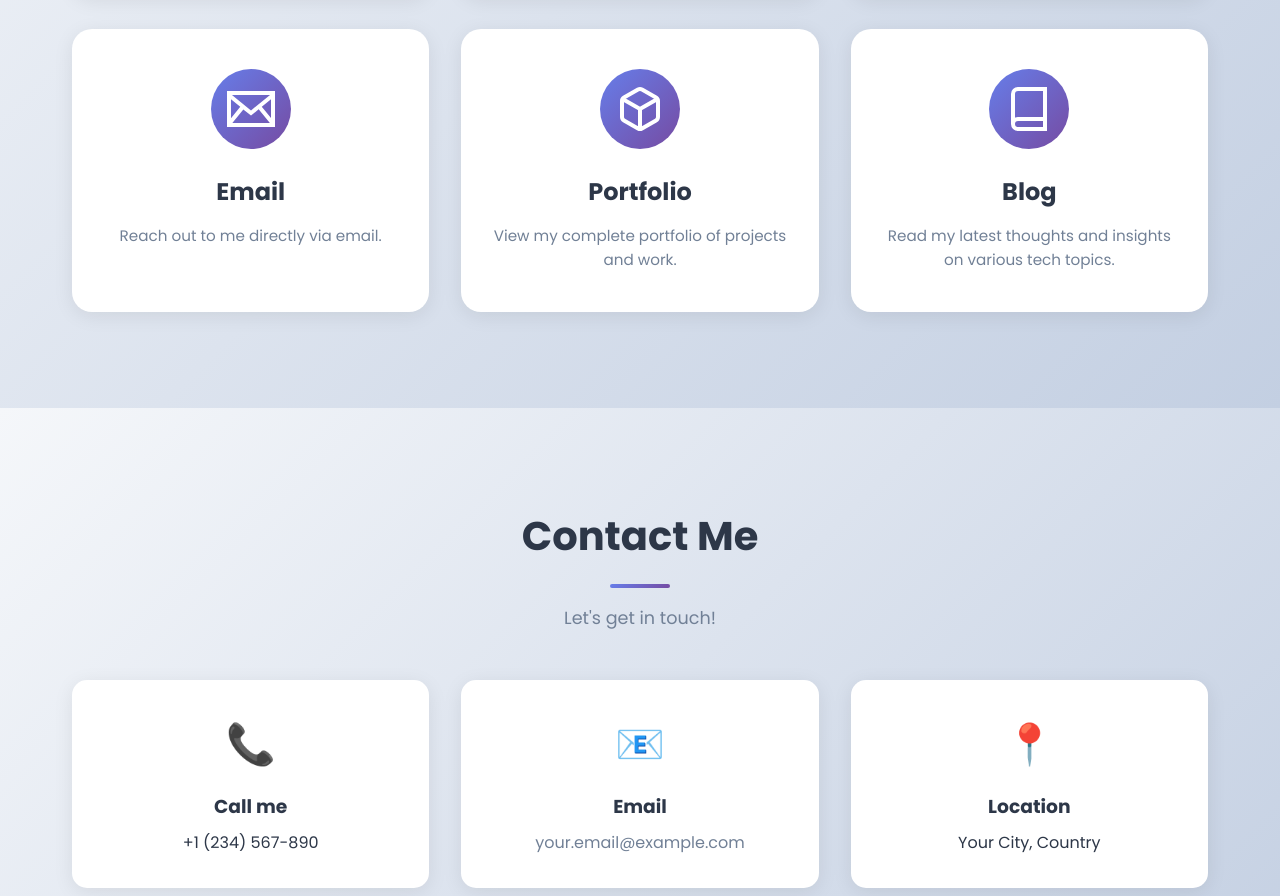
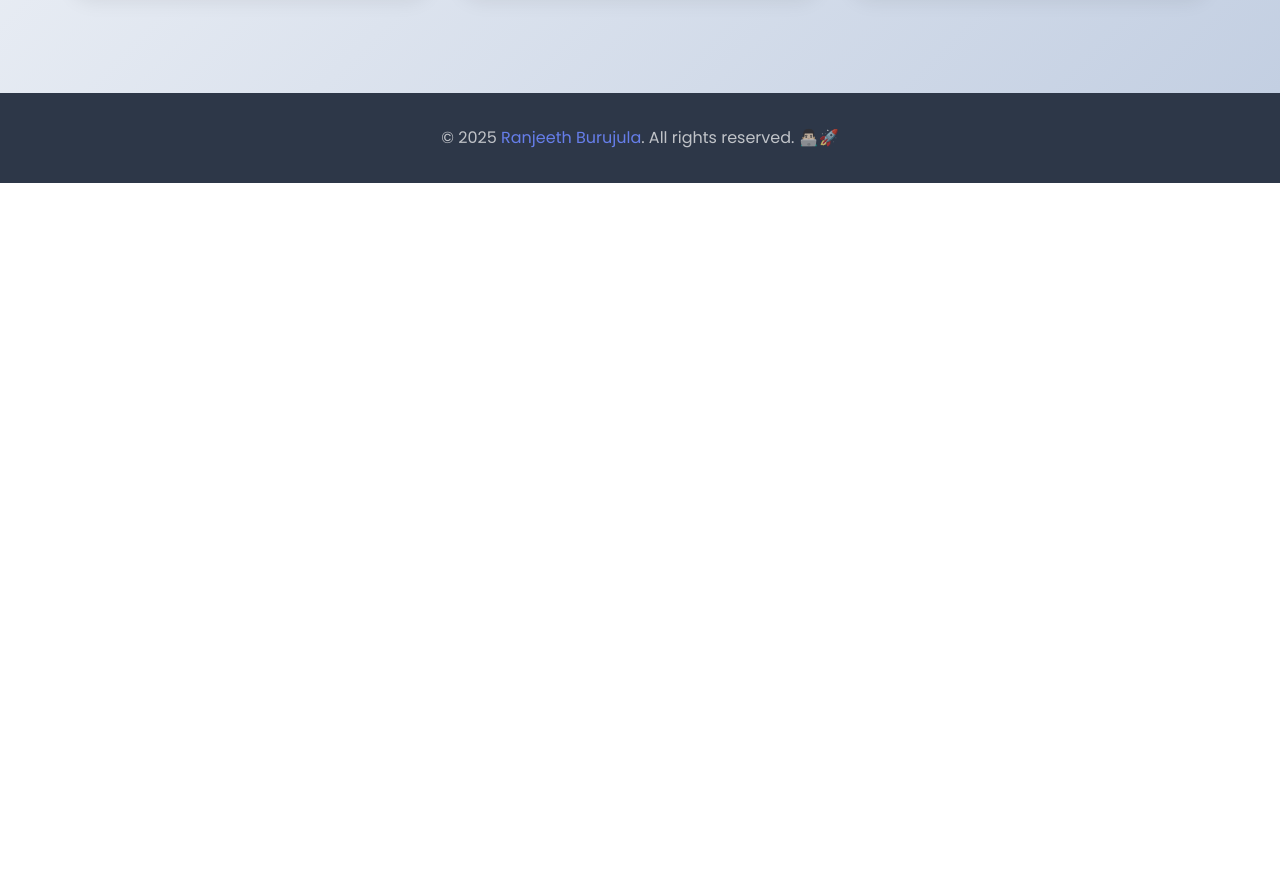
Before and after one commit to rkb32/ranjeethkb.github.io, a plain HTML site: page index.html in a window 1280 px wide. Shown: the part 5944-6840 px from the top of the page. After the commit the page ends 6127 px from the top, so only its background shows below. Drawn offline with nearby package versions, Linux system fonts and the light colour scheme.

Commit message:
Update LinkedIn link and clean up contact section
Updated LinkedIn profile link and removed email and portfolio sections.

```diff
--- a/index.html
+++ b/index.html
@@ -772,7 +772,7 @@
                     <h3>GitHub</h3>
                     <p>Explore my projects, contributions, and repositories.</p>
                 </a>
-                <a href="https://linkedin.com/in/your-profile" class="link-card" target="_blank">
+                <a href="www.linkedin.com/in/ranjeeth-kb1341" class="link-card" target="_blank">
                     <div class="link-icon">
                         <svg xmlns="http://www.w3.org/2000/svg" width="48" height="48" viewBox="0 0 24 24" fill="currentColor"><path d="M19 0h-14c-2.761 0-5 2.239-5 5v14c0 2.761 2.239 5 5 5h14c2.762 0 5-2.239 5-5v-14c0-2.761-2.238-5-5-5zm-11 19h-3v-11h3v11zm-1.5-12.268c-.966 0-1.75-.79-1.75-1.764s.784-1.764 1.75-1.764 1.75.79 1.75 1.764-.783 1.764-1.75 1.764zm13.5 12.268h-3v-5.604c0-3.368-4-3.113-4 0v5.604h-3v-11h3v1.765c1.396-2.586 7-2.777 7 2.476v6.759z"/></svg>
                     </div>
@@ -786,51 +786,6 @@
                     <h3>Resume</h3>
                     <p>Download my resume and learn more about my background.</p>
                 </a>
-                <a href="mailto:your.email@example.com" class="link-card">
-                    <div class="link-icon">
-                        <svg xmlns="http://www.w3.org/2000/svg" width="48" height="48" viewBox="0 0 24 24" fill="currentColor"><path d="M0 3v18h24v-18h-24zm6.623 7.929l-4.623 5.712v-9.458l4.623 3.746zm-4.141-5.929h19.035l-9.517 7.713-9.518-7.713zm5.694 7.188l3.824 3.099 3.83-3.104 5.612 6.817h-18.779l5.513-6.812zm9.208-1.264l4.616-3.741v9.348l-4.616-5.607z"/></svg>
-                    </div>
-                    <h3>Email</h3>
-                    <p>Reach out to me directly via email.</p>
-                </a>
-                <a href="#" class="link-card">
-                    <div class="link-icon">
-                        <svg xmlns="http://www.w3.org/2000/svg" width="48" height="48" viewBox="0 0 24 24" fill="none" stroke="currentColor" stroke-width="2"><path d="M21 16V8a2 2 0 0 0-1-1.73l-7-4a2 2 0 0 0-2 0l-7 4A2 2 0 0 0 3 8v8a2 2 0 0 0 1 1.73l7 4a2 2 0 0 0 2 0l7-4A2 2 0 0 0 21 16z"/><polyline points="3.27 6.96 12 12.01 20.73 6.96"/><line x1="12" y1="22.08" x2="12" y2="12"/></svg>
-                    </div>
-                    <h3>Portfolio</h3>
-                    <p>View my complete portfolio of projects and work.</p>
-                </a>
-                <a href="#" class="link-card">
-                    <div class="link-icon">
-                        <svg xmlns="http://www.w3.org/2000/svg" width="48" height="48" viewBox="0 0 24 24" fill="none" stroke="currentColor" stroke-width="2"><path d="M4 19.5A2.5 2.5 0 0 1 6.5 17H20"/><path d="M6.5 2H20v20H6.5A2.5 2.5 0 0 1 4 19.5v-15A2.5 2.5 0 0 1 6.5 2z"/></svg>
-                    </div>
-                    <h3>Blog</h3>
-                    <p>Read my latest thoughts and insights on various tech topics.</p>
-                </a>
-            </div>
-        </div>
-    </section>
-
-    <section id="contact" class="contact">
-        <div class="container">
-            <h2 class="section-title">Contact Me</h2>
-            <p class="section-subtitle">Let's get in touch!</p>
-            <div class="contact-info">
-                <div class="contact-item">
-                    <div class="contact-icon">📞</div>
-                    <h3>Call me</h3>
-                    <p>+1 (234) 567-890</p>
-                </div>
-                <div class="contact-item">
-                    <div class="contact-icon">📧</div>
-                    <h3>Email</h3>
-                    <p><a href="mailto:your.email@example.com">your.email@example.com</a></p>
-                </div>
-                <div class="contact-item">
-                    <div class="contact-icon">📍</div>
-                    <h3>Location</h3>
-                    <p>Your City, Country</p>
-                </div>
             </div>
         </div>
     </section>
```
